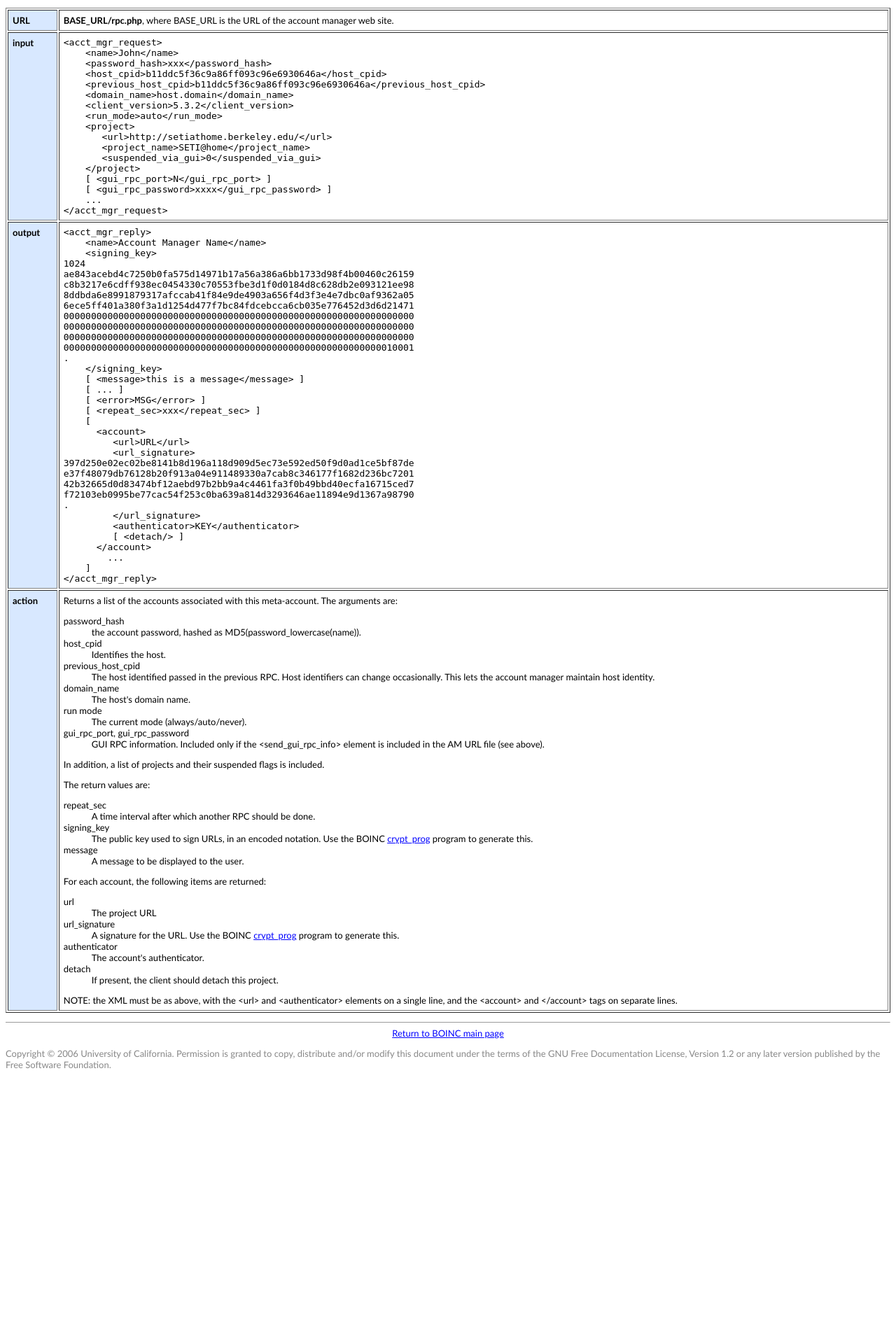
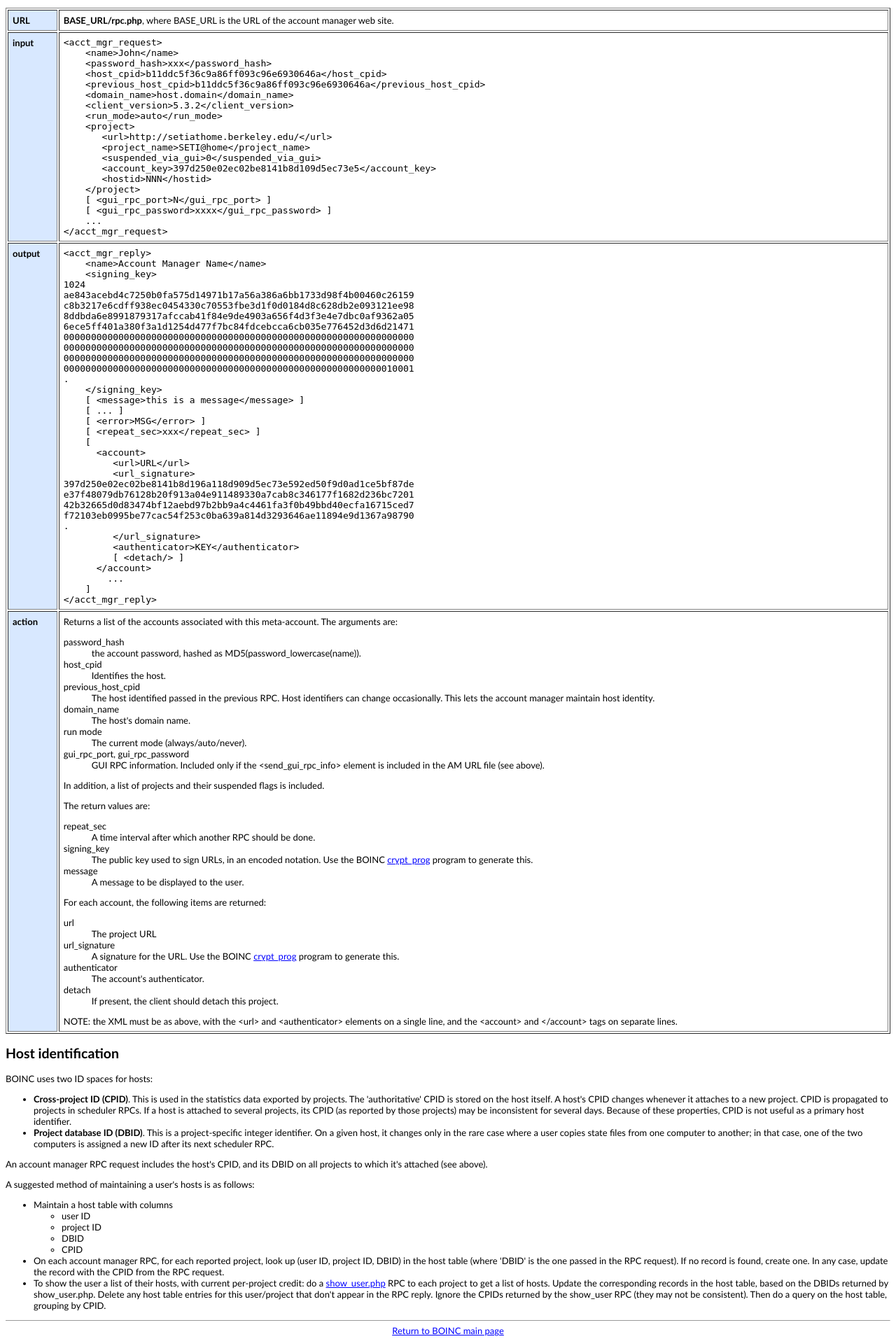
Before and after one commit to BOINC/boinc-site, a PHP site: page /hamid_cgi/acct_mgt.php in a window 1280 px wide. Shown: the part 2009-3922 px from the top of the page at 70% size. Before the commit the page ends 3535 px from the top, so only its background shows below. Run offline with PHP 8.4, Linux system fonts and the light colour scheme.

Commit message:
add hostid to AM RPC request
svn path=/trunk/boinc/; revision=9251

```diff
--- a/acct_mgt.php
+++ b/acct_mgt.php
@@ -203,6 +203,8 @@ list_item("input", html_text("
        <url>http://setiathome.berkeley.edu/</url>
        <project_name>SETI@home</project_name>
        <suspended_via_gui>0</suspended_via_gui>
+       <account_key>397d250e02ec02be8141b8d109d5ec73e5</account_key>
+       <hostid>NNN</hostid>
     </project>
     [ <gui_rpc_port>N</gui_rpc_port> ]
     [ <gui_rpc_password>xxxx</gui_rpc_password> ]
@@ -303,5 +305,65 @@ list_item("action",
 );
 list_end();
 
+echo "
+<h2>Host identification</h2>
+<p>
+BOINC uses two ID spaces for hosts:
+<ul>
+<li> <b>Cross-project ID (CPID)</b>.
+This is used in the statistics data exported by projects.
+The 'authoritative' CPID is stored on the host itself.
+A host's CPID changes whenever it attaches to a new project.
+CPID is propagated to projects in scheduler RPCs.
+If a host is attached to several projects,
+its CPID (as reported by those projects) may be
+inconsistent for several days.
+Because of these properties, CPID is not useful as a primary host identifier.
+
+
+<li> <b>Project database ID (DBID)</b>.
+This is a project-specific integer identifier.
+On a given host, it changes only in the rare case where
+a user copies state files from one computer to another;
+in that case, one of the two computers is assigned a new ID
+after its next scheduler RPC.
+
+</ul>
+
+An account manager RPC request includes the host's CPID,
+and its DBID on all projects to which it's attached (see above).
+
+<p>
+A suggested method of maintaining a user's hosts is as follows:
+
+<ul>
+<li> Maintain a host table with columns
+    <ul>
+    <li> user ID
+    <li> project ID
+    <li> DBID
+    <li> CPID
+    </ul>
+<li> On each account manager RPC,
+    for each reported project,
+    look up (user ID, project ID, DBID) in
+    the host table
+    (where 'DBID' is the one passed in the RPC request).
+    If no record is found, create one.
+    In any case, update the record with the CPID from the RPC request.
+
+<li> To show the user a list of their hosts,
+    with current per-project credit:
+    do a <a href=web_rpc.php>show_user.php</a>
+    RPC to each project to get a list of hosts.
+    Update the corresponding records in the host table,
+    based on the DBIDs returned by show_user.php.
+    Delete any host table entries for this user/project that
+    don't appear in the RPC reply.
+    Ignore the CPIDs returned by the show_user RPC
+    (they may not be consistent).
+    Then do a query on the host table, grouping by CPID.
+</ul>
+";
 page_tail();
 ?>
```
